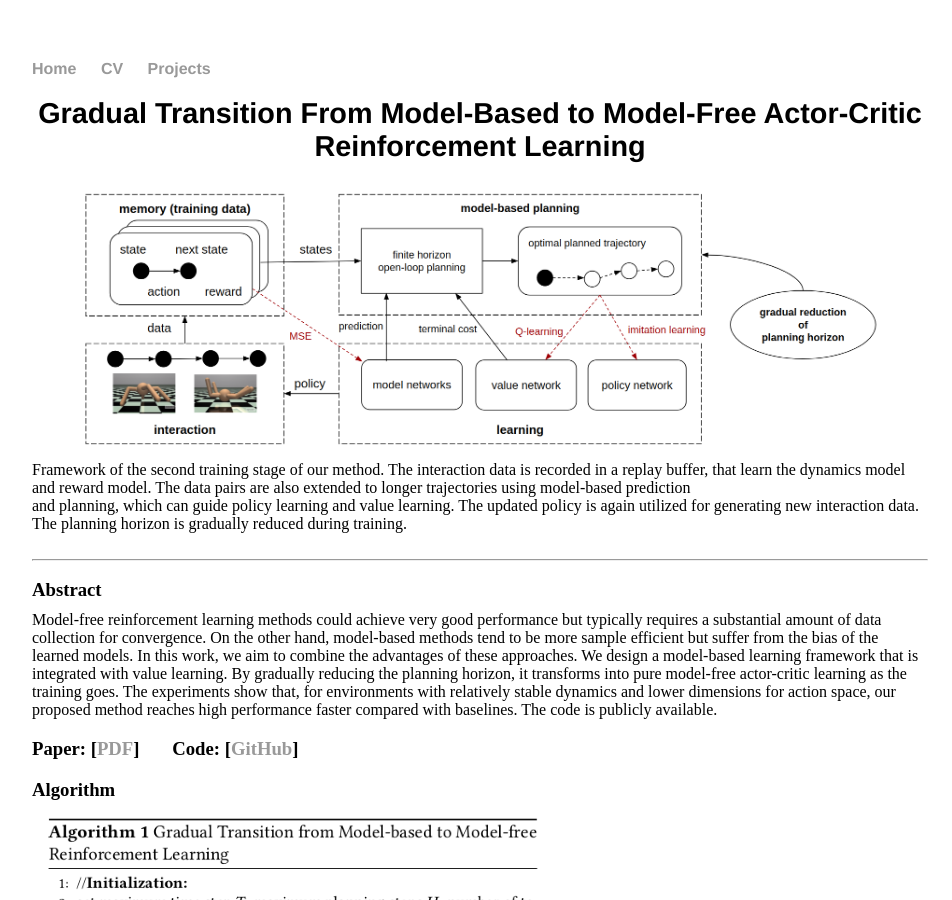
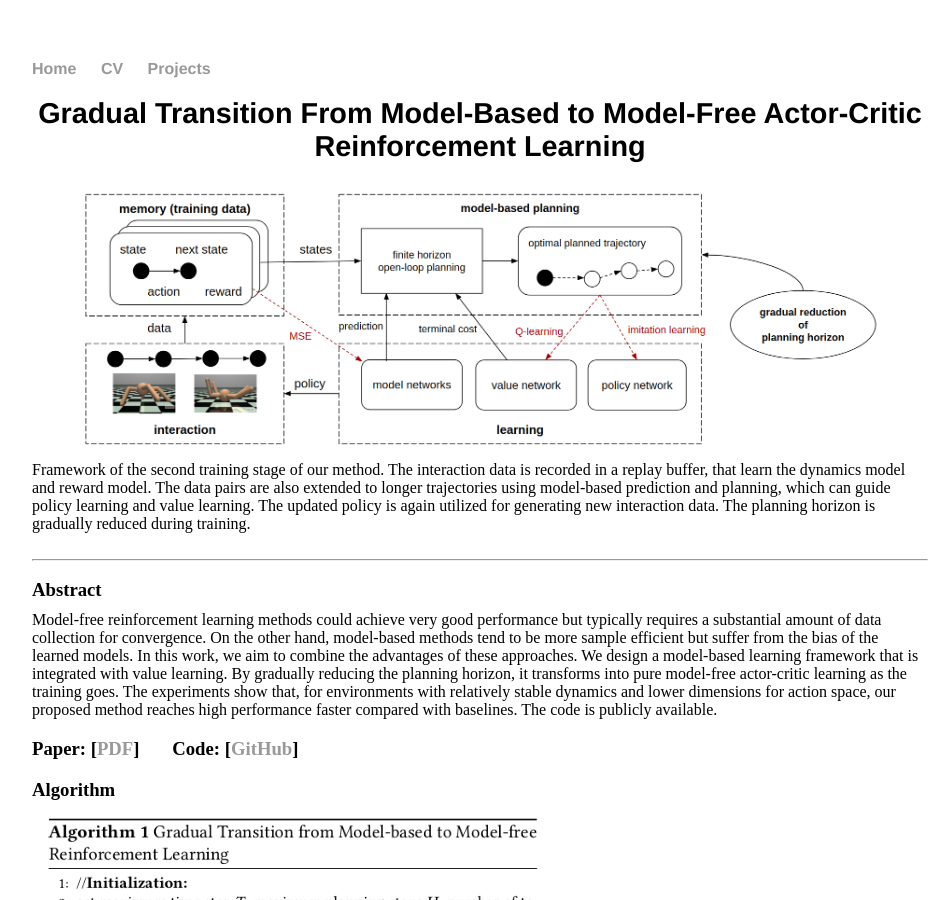
Before and after one commit to Skype-line/Skype-line.github.io, a Jekyll site: the page built from projects/GT-Mb-Mf/index.html, in a window 1280 px wide and 900 px high. Shown: the whole window, without its empty margins (160-1112 px from the left). Built offline with Jekyll 4.4.1, drawn with Linux system fonts in a browser that asks for light colours.

Commit message:
fix typo

```diff
--- a/projects/GT-Mb-Mf/index.html
+++ b/projects/GT-Mb-Mf/index.html
@@ -12,7 +12,7 @@ title: "Gradual Transition From Model-Based to Model-Free Actor-Critic Reinforce
 	<div style="max-width:1200px; word-wrap:break-word; margin: 0 auto">
 	Framework of the second training stage of our method. The interaction data is recorded in a replay buffer, that learn
 	the dynamics model and reward model. The data pairs are also extended to longer trajectories using model-based prediction
-	<br>and planning, which can guide policy learning and value learning. The updated policy is again utilized for generating
+	and planning, which can guide policy learning and value learning. The updated policy is again utilized for generating
 	new interaction data. The planning horizon is gradually reduced during training.
 	</div>
 </td>
```
